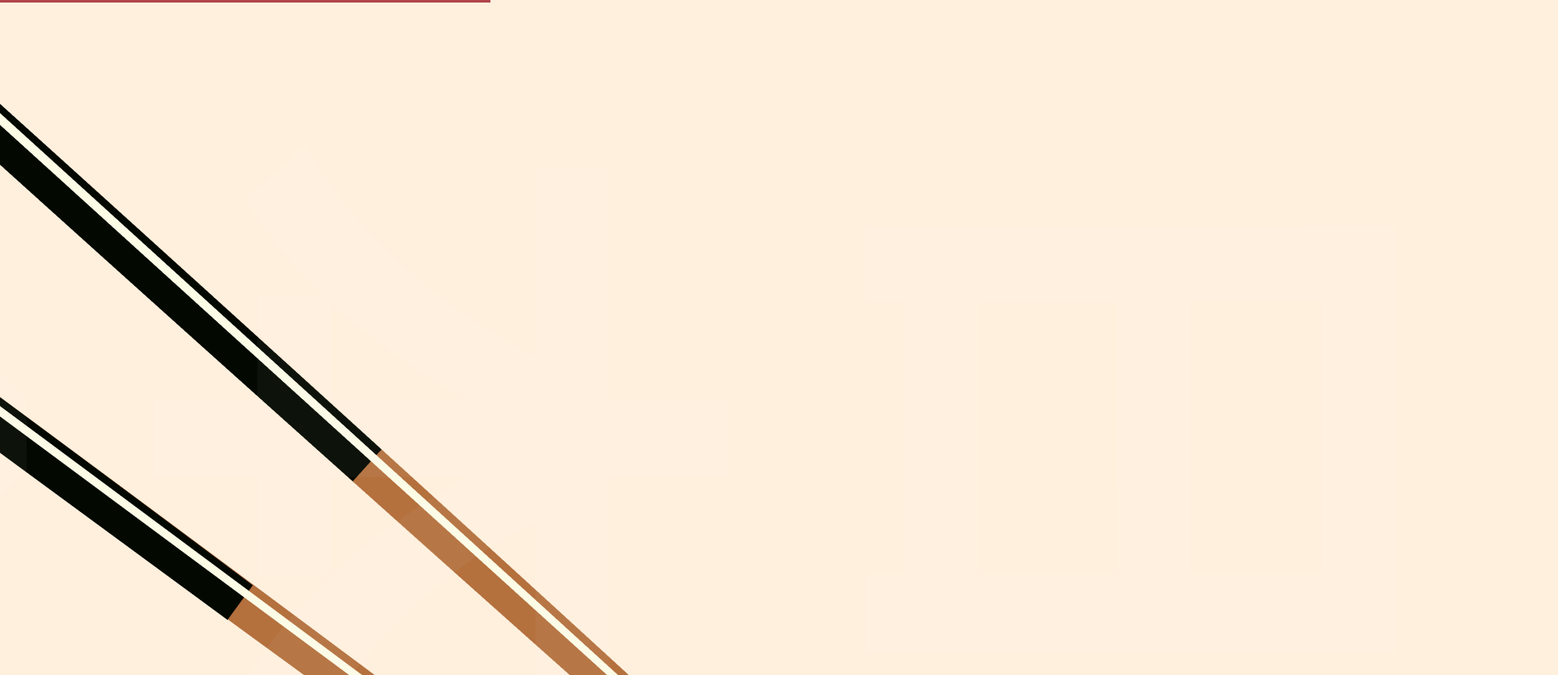
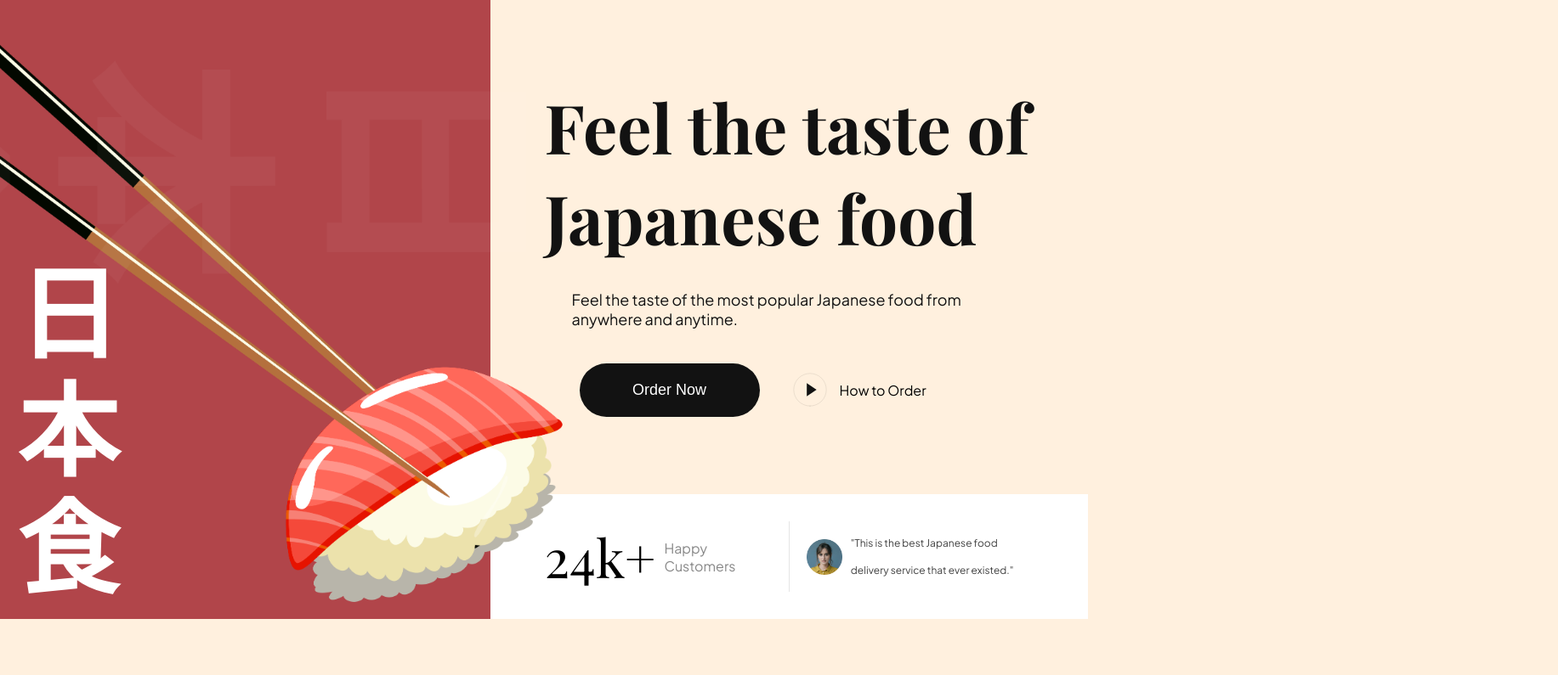
Before and after one commit to mistersouza/sushi-restaurant, a website built with Vite: page index.html in a window 1280 px wide. Shown: the part 69-864 px from the top of the page at 85% size, 1833 px wide, since content can reach past the window. After the commit the page ends 800 px from the top, so only its background shows below. Built offline with nearby package versions, Linux system fonts and the light colour scheme.

Commit message:
Style hero content

```diff
--- /dev/null
+++ b/assets/css/sections/hero.css
@@ -0,0 +1,165 @@
+.hero {
+    display: flex;
+    min-height: calc(100vh - 74px);
+    overflow: hidden;
+
+}
+
+.hero-image {
+    flex: 1;
+    display: flex;
+    flex-direction: column;
+
+    position: relative;
+    z-index: 5;
+}
+
+.hero-image img {
+    width: 120%;
+    height: 100%;
+    object-fit: contain;
+}
+
+.hero-image__overlay {
+    position: absolute;
+    inset: 0;
+    width: 100%;
+    background-color: var(--primary-color);
+    z-index: -1;
+
+}
+
+.hero-image h2 {
+    position: absolute;
+    bottom: 0;
+    padding: 20px;
+    font-family: var(--playfair-display);
+    font-weight: 700;
+    font-size: 120px;
+    line-height: 138px;
+    color: #fff;
+}
+
+.hero-content {
+    flex: 1.22;
+    display: flex;
+    justify-content: space-between;
+    flex-direction: column;
+}
+
+.hero-content-info {
+    padding: 64px;
+    flex: 1;
+    display: flex;
+    justify-content: center;
+    flex-direction: column;
+}
+
+.hero-content-info h1 {
+    font-size: 80px;
+    font-weight: 600px;
+    font-family: var(--playfair-display);
+    color: var(--secondary-color);
+}
+
+.hero-content-info p {
+    margin: 32px 0 0 32px;
+    font-family: var(--plus-jakarta-sans);
+    color: var(--secondary-color);
+    font-size: 18px;
+    font-weight: 400;
+}
+
+.hero-content__buttons {
+    margin: 41px 0 0 41px;
+    display: flex;
+    flex-wrap: wrap;
+    gap: 36px;
+}
+
+.hero-content__order-button {
+    padding: 20px;
+    border-radius: 36px;
+    min-width: 212px;
+    outline: none;
+    border: none;
+    background: var(--secondary-color);
+
+    cursor: pointer;
+    color: #fff;
+    font-weight: 500;
+    font-size: 18px;
+    line-height: 23px;
+}
+
+.hero-content__play-button {
+    border: none;
+    outline: none;
+    background: transparent;
+    display: flex;
+    align-items: center;
+    font-size: 16px;
+    line-height: 19px;
+    color: var(--black-200);
+    font-family: var(--plus-jakarta-sans);
+    cursor: pointer;
+}
+
+.hero-content__play-button img {
+    margin-right: 12px;
+    width: 46px;
+    height: 46px;
+    object-fit: contain;
+}
+
+.hero-content__testimonial {
+    padding: 32px 64px;
+    display: flex;
+    flex-wrap: wrap;
+    gap: 20px;
+    background: var(--color-white);
+}
+
+.hero-content__customer {
+    flex: 1;
+    gap: 10px;
+}
+
+.hero-content__customer h4 {
+    font-size: 62px;
+    font-weight: 400;
+    font-family: var(--playfair-display);
+}
+
+.hero-content__customer p {
+    font-size: 16px;
+    font-weight: 400;
+    font-family: var(--plus-jakarta-sans);
+    color: var(--secondary-color);
+    opacity: 0.5;
+}
+
+.hero-content__review {
+    flex: 1;
+    display: flex;
+    align-items: center;
+    gap: 10px;
+    padding-left: 20px;
+    border-left: 1px solid rgba(2, 2, 2, 0.1);
+    min-width: 200px;
+}
+
+.hero-content__review img {
+    width: 42px;
+    height: 42px;
+    object-fit: contain;
+}
+
+.hero-content__review p {
+    font-size: 12px;
+    font-weight: 400;
+    line-height: 32px;
+    font-family: var(--plus-jakarta-sans);
+    color: var(--secondary-color);
+    opacity: 0.8;
+}
--- a/assets/css/style.css
+++ b/assets/css/style.css
@@ -2,13 +2,15 @@
 @import url("https://fonts.googleapis.com/css2?family=Plus+Jakarta+Sans:wght@200;300;400;500;600;700;800&display=swap");
 
 /* other css file imports */
-/* @import url("sections/hero.css");
+/*
 @import url("sections/about.css");
 @import url("sections/popular.css");
 @import url("sections/trending.css");
 @import url("sections/subscribe.css");
-@import url("sections/footer.css"); */
+@import url("sections/footer.css");
+*/
 @import url("sections/header.css");
+@import url("sections/hero.css");
 
 /* CSS variables for reusablity across all files (including above imported) */
 :root {
--- a/index.html
+++ b/index.html
@@ -65,8 +65,34 @@
       本<br>
       食
     </h2>
-    <div class="hero-image__overlays"></div>
+    <div class="hero-image__overlay"></div>
     </div>
+    <div class="hero-content">
+        <div class="hero-content-info" data-aos="fade-left">
+          <h1>Feel the taste of Japanese food</h1>
+          <p>Feel the taste of the most popular Japanese food from anywhere and anytime.</p>
+
+          <div class="hero-content__buttons">
+            <button class="hero-content__order-button">Order Now</button>
+            <button class="hero-content__play-button">
+              <img src="assets/images/play-circle.svg" alt="play" />
+              How to Order
+            </button>
+          </div>
+        </div>
+
+        <div class="hero-content__testimonial" data-aos="fade-up">
+          <div class="hero-content__customer flex-center">
+            <h4>24<span>k+</span></h4>
+            <p>Happy Customers</p>
+          </div>
+
+          <div class="hero-content__review">
+            <img src="assets/images/user.png" alt="user" />
+            <p>"This is the best Japanese food delivery service that ever existed."</p>
+          </div>
+        </div>
+      </div>
   </section>
   <script src="./assets/scripts/main.js"></script>
 </body>
```
